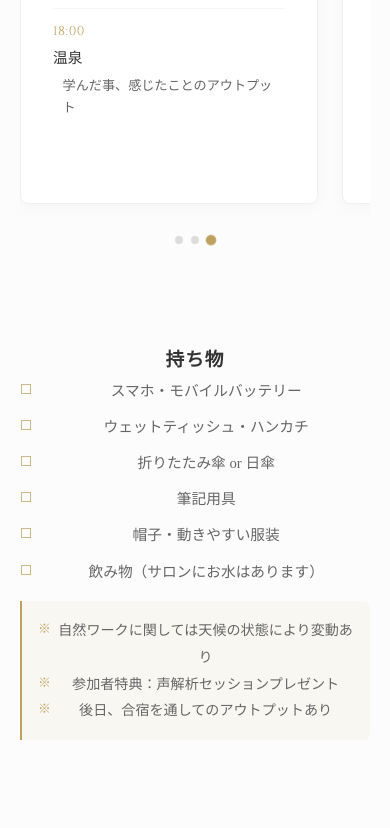
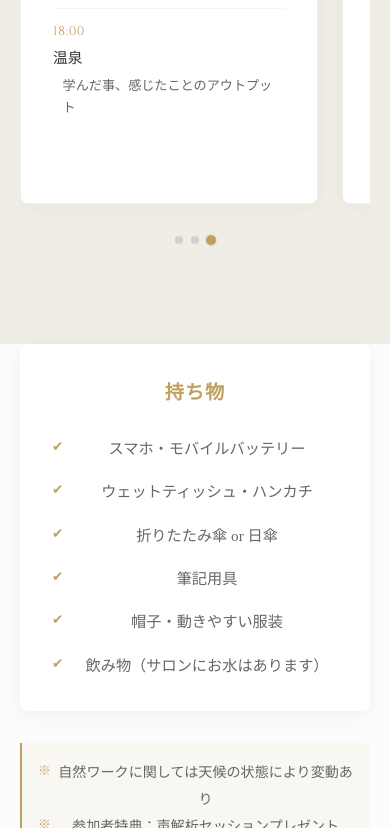
Before and after one commit to ryuta-fit/COLEAD, a plain HTML site: page school.html in a window 390 px wide. Shown: the part 2966-3794 px from the top of the page. Drawn offline with Linux system fonts and the light colour scheme.

```diff
--- a/style.css
+++ b/style.css
@@ -1201,3 +1201,44 @@
 .nowrap {
     white-space: nowrap;
 }
+
+/* --- NEW: School Page Utilities --- */
+.section-alt {
+    background-color: #f0ede6;
+    /* Beige background matching Voice section */
+}
+
+.checklist-simple {
+    background-color: #fff;
+    padding: 2rem;
+    border-radius: 8px;
+    box-shadow: 0 4px 20px rgba(0, 0, 0, 0.05);
+    margin-bottom: 2rem;
+}
+
+.checklist-simple h3 {
+    text-align: center;
+    margin-bottom: 1.5rem;
+    color: var(--accent);
+    font-size: 1.2rem;
+}
+
+.checklist-simple .checklist-grid {
+    display: grid;
+    grid-template-columns: repeat(auto-fit, minmax(200px, 1fr));
+    gap: 1rem;
+    list-style: none;
+}
+
+.checklist-simple .checklist-grid li {
+    position: relative;
+    padding-left: 1.5rem;
+    font-size: 0.95rem;
+}
+
+.checklist-simple .checklist-grid li::before {
+    content: "✔";
+    position: absolute;
+    left: 0;
+    color: var(--accent);
+}
```
Also changed, not shown: index.html (+7 -7 lines).
